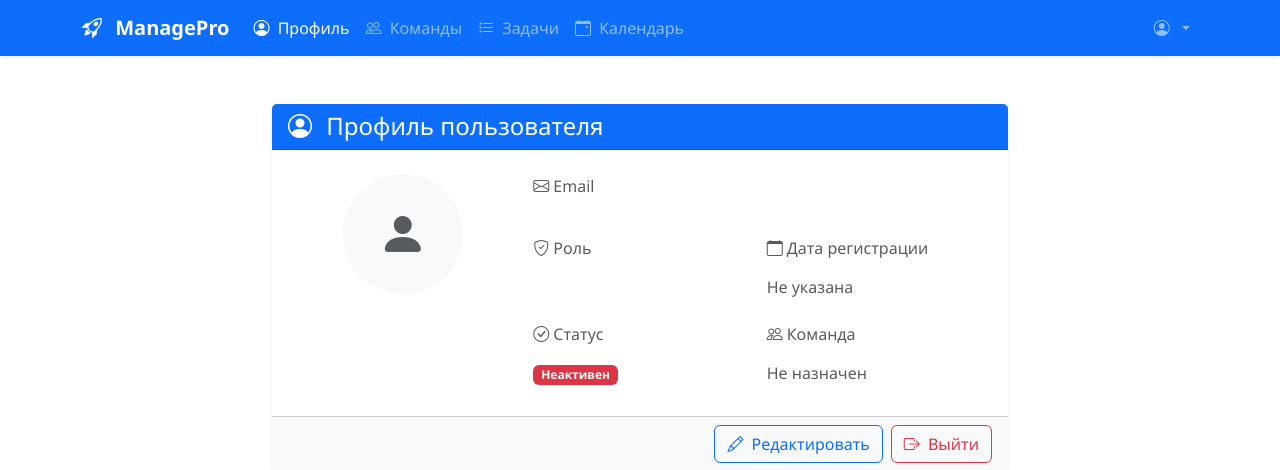
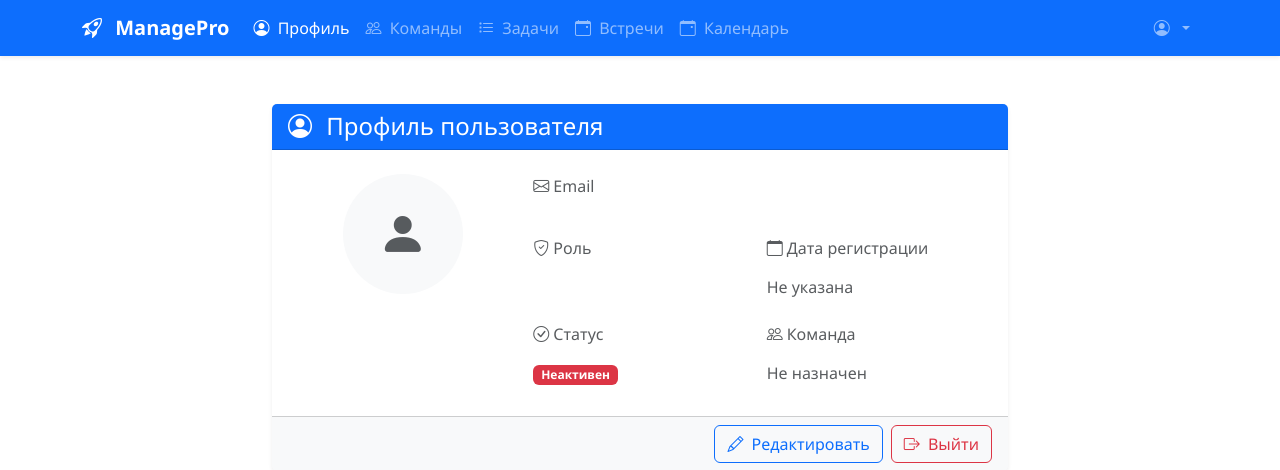
Before and after one commit to AndreyMelman/ManagePro, a Python web app: template app/templates/auth/profile.html in a window 1280 px wide. Shown: the top 470 px of the page. Run offline with Jinja, Linux system fonts and the light colour scheme; the template is opened without the code that fills it, so the values that code supplies are empty.

Commit message:
+ Добавил в навбар встречи

```diff
--- a/app/templates/auth/profile.html
+++ b/app/templates/auth/profile.html
@@ -1,7 +1,6 @@
 {% extends "base.html" %}
 {% block title %}Профиль - ManagePro{% endblock %}
 {% block body %}
-<!-- Navigation -->
 <nav class="navbar navbar-expand-lg navbar-dark bg-primary shadow-sm">
   <div class="container">
     <a class="navbar-brand fw-bold" href="/">
@@ -31,6 +30,12 @@
           <a class="nav-link" href="/tasks">
             <i class="bi bi-list-task me-1"></i>
             Задачи
+          </a>
+        </li>
+        <li class="nav-item">
+          <a class="nav-link" href="/meetings">
+            <i class="bi bi-calendar-event me-1"></i>
+            Встречи
           </a>
         </li>
         <li class="nav-item">
@@ -67,10 +72,8 @@
   </div>
 </nav>
 
-<!-- Main Content -->
 <div class="container py-5">
   <div class="row">
-    <!-- Profile Card -->
     <div class="col-lg-8 mx-auto">
       <div class="card shadow-sm border-0">
         <div class="card-header bg-primary text-white">
@@ -163,7 +166,6 @@
     </div>
   </div>
 
-  <!-- Quick Stats -->
   <div class="row mt-5">
     <div class="col-12">
       <h5 class="mb-4">
```
